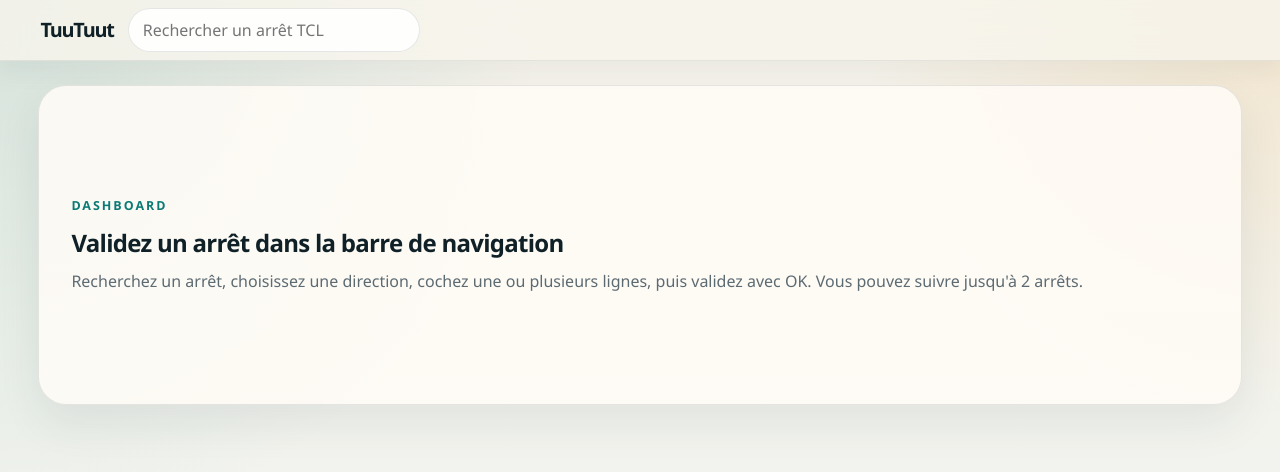
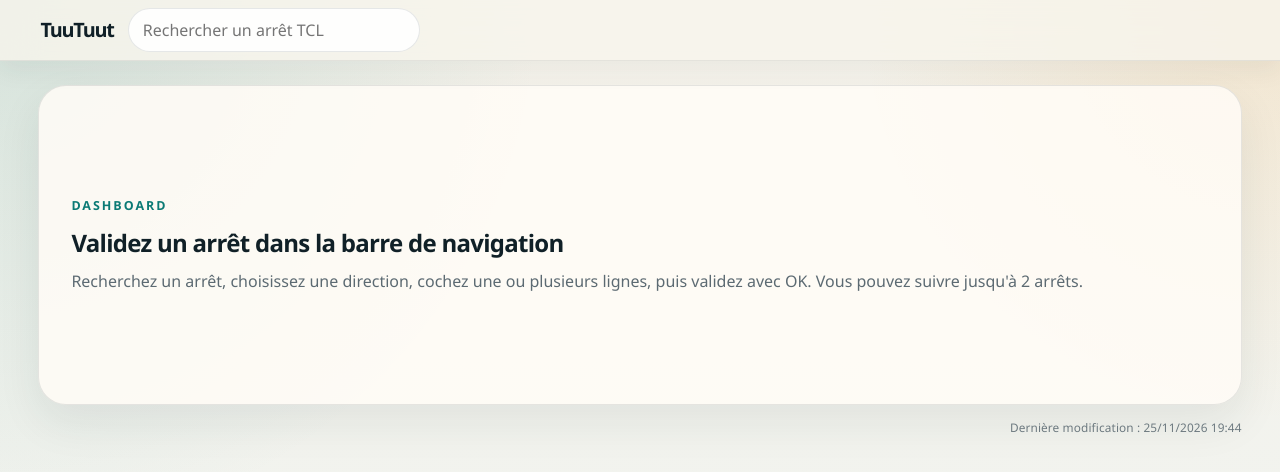
Before and after one commit to hug0live/tuutuut, a React (Vite) app: page / in a window 1280 px wide. Shown: the top 472 px of the page. Built offline with nearby package versions, Linux system fonts and the light colour scheme.

Commit message:
print last app change

```diff
--- a/src/app/App.tsx
+++ b/src/app/App.tsx
@@ -11,6 +11,20 @@ import { useAppStore } from "../store/useAppStore";
 
 const WATCH_SELECTIONS_STORAGE_KEY = "tcl-live-dashboard::watch-selections";
 const MAX_WATCH_SELECTIONS = 2;
+const appLastUpdatedAt = __APP_LAST_UPDATED_AT__;
+
+function formatLastUpdatedAt(timestamp: string): string | null {
+  const parsedTimestamp = Date.parse(timestamp);
+
+  if (!Number.isFinite(parsedTimestamp)) {
+    return null;
+  }
+
+  return new Intl.DateTimeFormat("fr-FR", {
+    dateStyle: "short",
+    timeStyle: "short"
+  }).format(new Date(parsedTimestamp));
+}
 
 function isStop(value: unknown): value is Stop {
   if (!value || typeof value !== "object") {
@@ -103,6 +117,7 @@ export function App(): JSX.Element {
   const deferredQuery = useDeferredValue(searchQuery);
   const { stops, loading: stopsLoading, error: stopsError } = useStopsSearch(deferredQuery);
   const { lines, error: linesError } = useLinesByStop(draftStop?.id ?? null);
+  const lastUpdatedLabel = useMemo(() => formatLastUpdatedAt(appLastUpdatedAt), []);
 
   const directionOptions = useMemo(() => getDirectionOptions(lines), [lines]);
 
@@ -394,6 +409,12 @@ export function App(): JSX.Element {
       <main className="dashboard-panel">
         <Dashboard selections={watchSelections} />
       </main>
+
+      {lastUpdatedLabel ? (
+        <footer className="app-footer" aria-label="Informations de version">
+          <small className="app-footer__meta">Dernière modification : {lastUpdatedLabel}</small>
+        </footer>
+      ) : null}
     </div>
   );
 }
--- a/src/styles/app.css
+++ b/src/styles/app.css
@@ -489,6 +489,21 @@ button {
   display: grid;
 }
 
+.app-footer {
+  width: min(1320px, 100%);
+  margin: 14px auto 0;
+  padding-inline: clamp(18px, 3vw, 42px);
+  display: flex;
+  justify-content: flex-end;
+}
+
+.app-footer__meta {
+  color: var(--muted);
+  font-size: 0.74rem;
+  letter-spacing: 0.01em;
+  opacity: 0.88;
+}
+
 .dashboard-empty {
   min-height: 320px;
   padding: 32px;
--- a/src/vite-env.d.ts
+++ b/src/vite-env.d.ts
@@ -8,3 +8,5 @@ interface ImportMetaEnv {
 interface ImportMeta {
   readonly env: ImportMetaEnv;
 }
+
+declare const __APP_LAST_UPDATED_AT__: string;
--- a/vite.config.ts
+++ b/vite.config.ts
@@ -50,12 +50,36 @@ function normalizeBusTrackerProxyPath(value: string | undefined): string {
   return trimmedValue.charAt(0) === "/" ? trimmedValue : `/${trimmedValue}`;
 }
 
+function resolveLastUpdatedAt(env: Record<string, string>): string {
+  const processEnv = getProcessEnv();
+  const candidates = [
+    processEnv.VITE_APP_LAST_UPDATED_AT,
+    env.VITE_APP_LAST_UPDATED_AT,
+    processEnv.VERCEL_GIT_COMMIT_DATE,
+    env.VERCEL_GIT_COMMIT_DATE,
+    processEnv.CI_COMMIT_TIMESTAMP,
+    env.CI_COMMIT_TIMESTAMP
+  ];
+
+  for (const value of candidates) {
+    if (typeof value === "string" && value.trim().length > 0) {
+      return value.trim();
+    }
+  }
+
+  return new Date().toISOString();
+}
+
 export default defineConfig(({ mode }) => {
   const env = loadEnv(mode, new URL(".", import.meta.url).pathname, "");
   const busTrackerProxyPath = normalizeBusTrackerProxyPath(env.VITE_BUS_TRACKER_PROXY_PATH);
+  const lastUpdatedAt = resolveLastUpdatedAt(env);
 
   return {
     base: resolveBasePath(env),
+    define: {
+      __APP_LAST_UPDATED_AT__: JSON.stringify(lastUpdatedAt)
+    },
     plugins: [react()],
     server: {
       host: "0.0.0.0",
```
